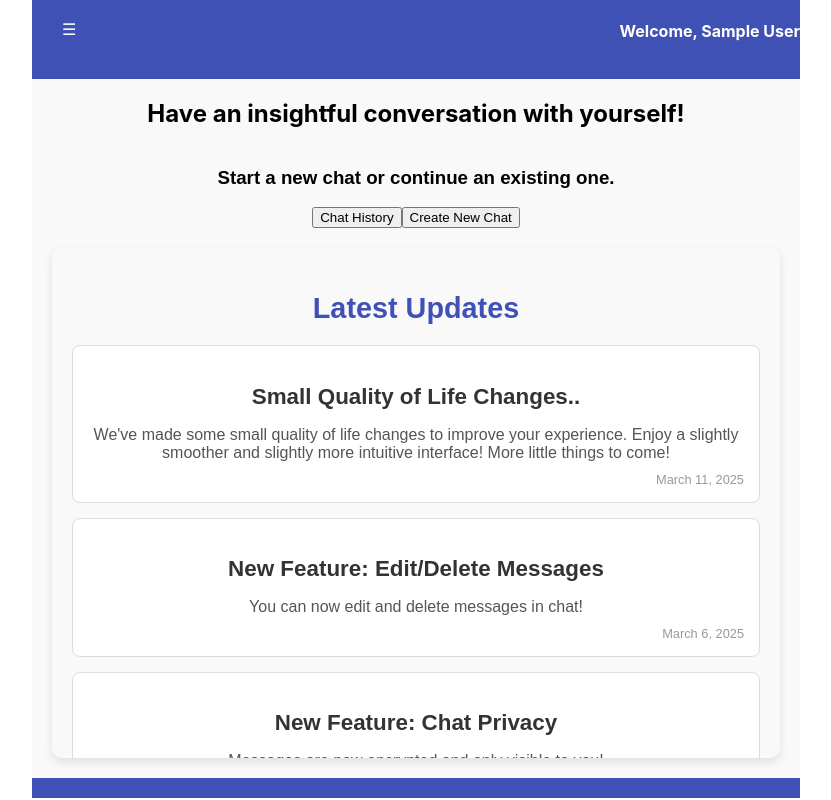
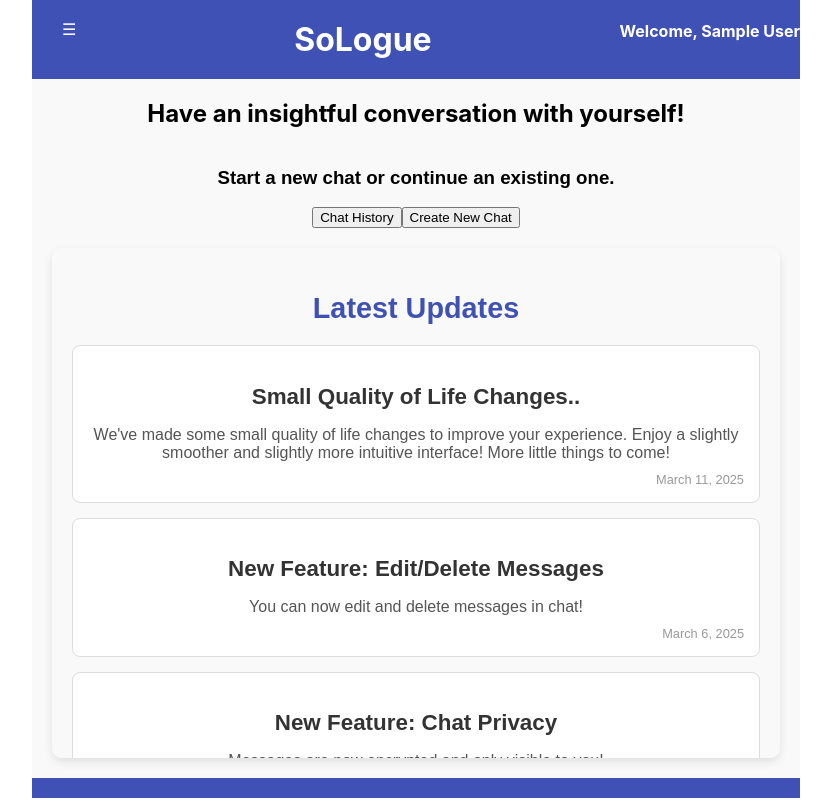
Before and after one commit to M0M0-D3V/sologue-app, a React (Create React App) app in the folder client/: page / in a window 1280 px wide. Shown: the whole page, without its empty margins (224-1055 px from the left). Built offline with nearby package versions, Linux system fonts and the light colour scheme; no server answers; sample sign-in values are in the browser's storage.

Commit message:
starting title SoLogue

```diff
--- a/client/src/App.js
+++ b/client/src/App.js
@@ -17,7 +17,7 @@ import UseViewHeight from "./hooks/UseViewHeight";
 const App = () => {
   const [user, setUser] = useState(false);
   const [chatId, setChatId] = useState(null);
-  const [chatTitle, setChatTitle] = useState("");
+  const [chatTitle, setChatTitle] = useState("SoLogue");
 
   const viewHeight = UseViewHeight();
 
```
